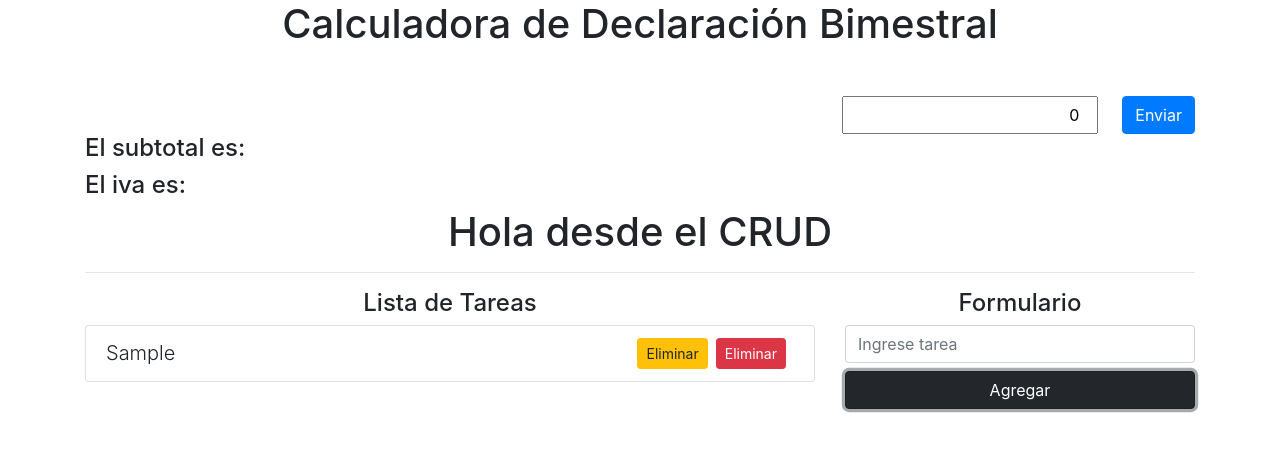
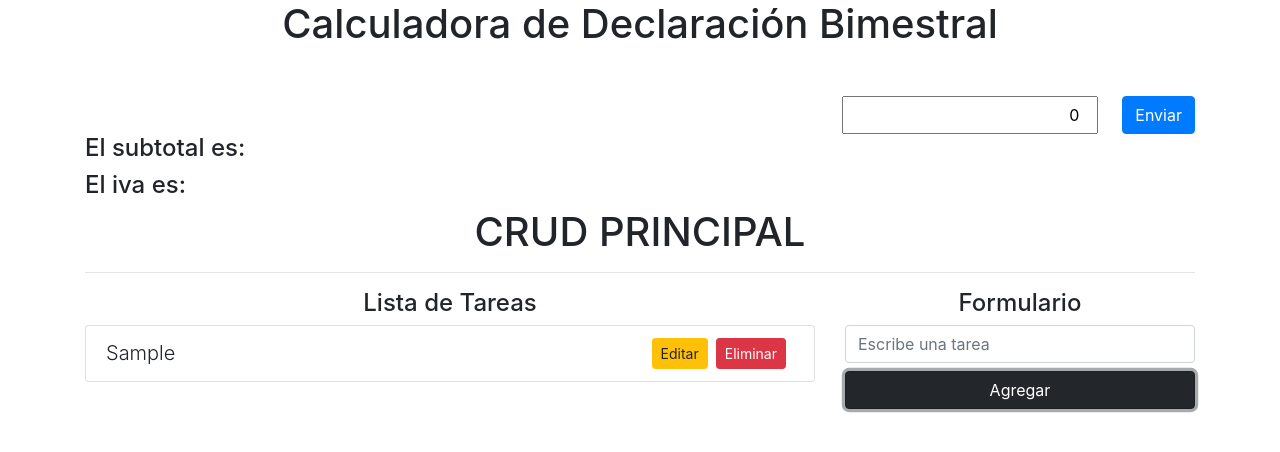
Before and after one commit to carlosalberto05/Declarcion-, a React (Create React App) app: page / in a window 1280 px wide. Both pictures are taken after typing "Sample" into the empty fields and a click on the button "Agregar". Shown: the top 452 px of the page. Built offline with nearby package versions, Linux system fonts and the light colour scheme.

Commit message:
Se ha creado un CRUD

```diff
--- a/src/components/crud/Principal.js
+++ b/src/components/crud/Principal.js
@@ -1,26 +1,27 @@
-import React, { useState } from 'react';
-import shortid from 'shortid';
+import React, { useState } from 'react'
+import shortid from 'shortid'
 
 export default function Principal() {
-	const [ tarea, setTarea ] = useState('');
-	const [ tareas, setTareas ] = useState([]);
+  const [tarea, setTarea] = useState('')
+  const [tareas, setTareas] = useState([])
 
   const agregarTarea = (e) => {
-		e.preventDefault();
+    e.preventDefault()
+
     if (!tarea.trim()) {
-			console.log('Elemento vacío');
-			return;
+      console.log('Esta vacio')
+      return
     }
-		console.log(tarea);
+    console.log(`se agrego la tarea ${tarea}`)
 
-		setTareas([ ...tareas, { id: shortid.generate(), tarea: tarea } ]);
+    setTareas([...tareas, { id: shortid.generate(), tarea: tarea }])
 
-		setTarea('');
-	};
+    setTarea('')
+  }
 
   return (
     <div className="container">
-			<h1 className="text-center">Hola desde el CRUD</h1>
+      <h1 className="text-center">CRUD PRINCIPAL</h1>
       <hr />
       <div className="row">
         <div className="col-8">
@@ -30,10 +31,14 @@ export default function Principal() {
               return (
                 <li key={item.id} className="list-group-item">
                   <span className="lead">{item.tarea}</span>
-									<button className="btn btn-danger btn-sm float-right mx-2">Eliminar</button>
-									<button className="btn btn-warning btn-sm float-right">Eliminar</button>
+                  <button className="btn btn-danger btn-sm float-right mx-2">
+                    Eliminar
+                  </button>
+                  <button className="btn btn-warning btn-sm float-right">
+                    Editar
+                  </button>
                 </li>
-							);
+              )
             })}
           </ul>
         </div>
@@ -42,8 +47,8 @@ export default function Principal() {
           <form onSubmit={agregarTarea}>
             <input
               type="text"
+              placeholder="Escribe una tarea"
               className="form-control mb-2"
-							placeholder="Ingrese tarea"
               onChange={(e) => setTarea(e.target.value)}
               value={tarea}
             />
@@ -52,5 +57,5 @@ export default function Principal() {
         </div>
       </div>
     </div>
-	);
+  )
 }
```
Lines whose indentation alone changed are shown as unchanged.
